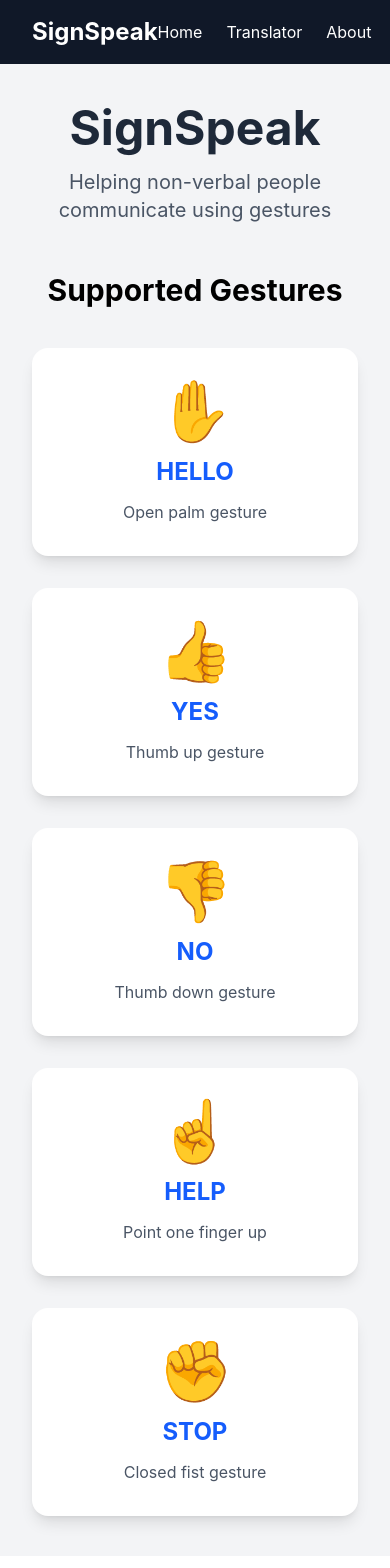
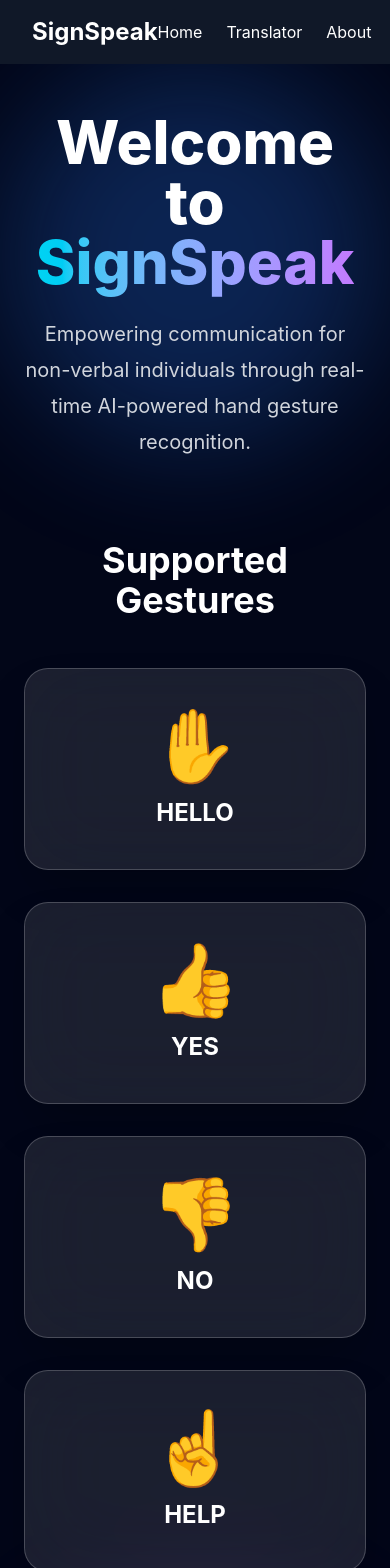
Before and after one commit to udatachinmayi-bit/SignSpeak, a React (Vite) app in the folder client/: page / in a window 390 px wide. Shown: the top 1568 px of the page. Built offline with nearby package versions, Linux system fonts and the light colour scheme.

Commit message:
Refactor gestures and enhance Home page layout
Refactored gestures array to remove descriptions and updated layout for improved styling and responsiveness.

```diff
--- a/client/src/pages/Home.jsx
+++ b/client/src/pages/Home.jsx
@@ -1,31 +1,11 @@
 import Navbar from "../components/Navbar";
 
 const gestures = [
-  {
-    emoji: "✋",
-    title: "HELLO",
-    description: "Open palm gesture",
-  },
-  {
-    emoji: "👍",
-    title: "YES",
-    description: "Thumb up gesture",
-  },
-  {
-    emoji: "👎",
-    title: "NO",
-    description: "Thumb down gesture",
-  },
-  {
-    emoji: "☝️",
-    title: "HELP",
-    description: "Point one finger up",
-  },
-  {
-    emoji: "✊",
-    title: "STOP",
-    description: "Closed fist gesture",
-  },
+  { emoji: "✋", title: "HELLO" },
+  { emoji: "👍", title: "YES" },
+  { emoji: "👎", title: "NO" },
+  { emoji: "☝️", title: "HELP" },
+  { emoji: "✊", title: "STOP" },
 ];
 
 const Home = () => {
@@ -33,40 +13,52 @@ const Home = () => {
     <>
       <Navbar />
 
-      <div className="min-h-screen bg-gray-100 px-8 py-10">
-        <div className="text-center mb-12">
-          <h1 className="text-5xl font-bold text-gray-800">
+      <div className="min-h-screen relative overflow-hidden bg-slate-950 text-white px-6 py-12">
+        {/* Animated Background */}
+        <div className="absolute top-0 left-0 w-96 h-96 bg-blue-500 rounded-full blur-3xl opacity-20 animate-pulse"></div>
+        <div className="absolute bottom-0 right-0 w-96 h-96 bg-purple-500 rounded-full blur-3xl opacity-20 animate-pulse"></div>
+
+        <div className="relative z-10">
+          <div className="max-w-6xl mx-auto text-center">
+            <h1 className="text-6xl font-extrabold">
+              Welcome to{" "}
+              <span className="bg-gradient-to-r from-cyan-400 to-purple-400 bg-clip-text text-transparent">
                 SignSpeak
+              </span>
             </h1>
 
-          <p className="text-xl text-gray-600 mt-4">
-            Helping non-verbal people communicate using gestures
+            <p className="text-xl text-gray-300 mt-6 max-w-3xl mx-auto leading-9">
+              Empowering communication for non-verbal individuals
+              through real-time AI-powered hand gesture recognition.
             </p>
-        </div>
 
-        <h2 className="text-3xl font-bold text-center mb-10">
+            <h2 className="text-4xl font-bold mt-20 mb-12">
               Supported Gestures
             </h2>
 
-        <div className="grid md:grid-cols-3 gap-8 max-w-6xl mx-auto">
+            <div className="grid md:grid-cols-3 gap-8">
               {gestures.map((gesture, index) => (
                 <div
                   key={index}
-              className="bg-white rounded-2xl shadow-lg p-8 text-center hover:scale-105 transition"
+                  className="bg-white/10 backdrop-blur-2xl border border-white/20 rounded-3xl shadow-2xl p-10 hover:scale-105 transition duration-300"
                 >
-              <div className="text-6xl mb-4">
+                  <div className="text-7xl mb-4">
                     {gesture.emoji}
                   </div>
 
-              <h3 className="text-2xl font-bold text-blue-600">
+                  <h3 className="text-2xl font-bold">
                     {gesture.title}
                   </h3>
+                </div>
+              ))}
+            </div>
 
-              <p className="text-gray-600 mt-3">
-                {gesture.description}
+            <div className="mt-20">
+              <p className="text-2xl font-semibold text-gray-300">
+                💙 Breaking communication barriers with technology
               </p>
             </div>
-          ))}
+          </div>
         </div>
       </div>
     </>
```
Lines whose indentation alone changed are shown as unchanged.
